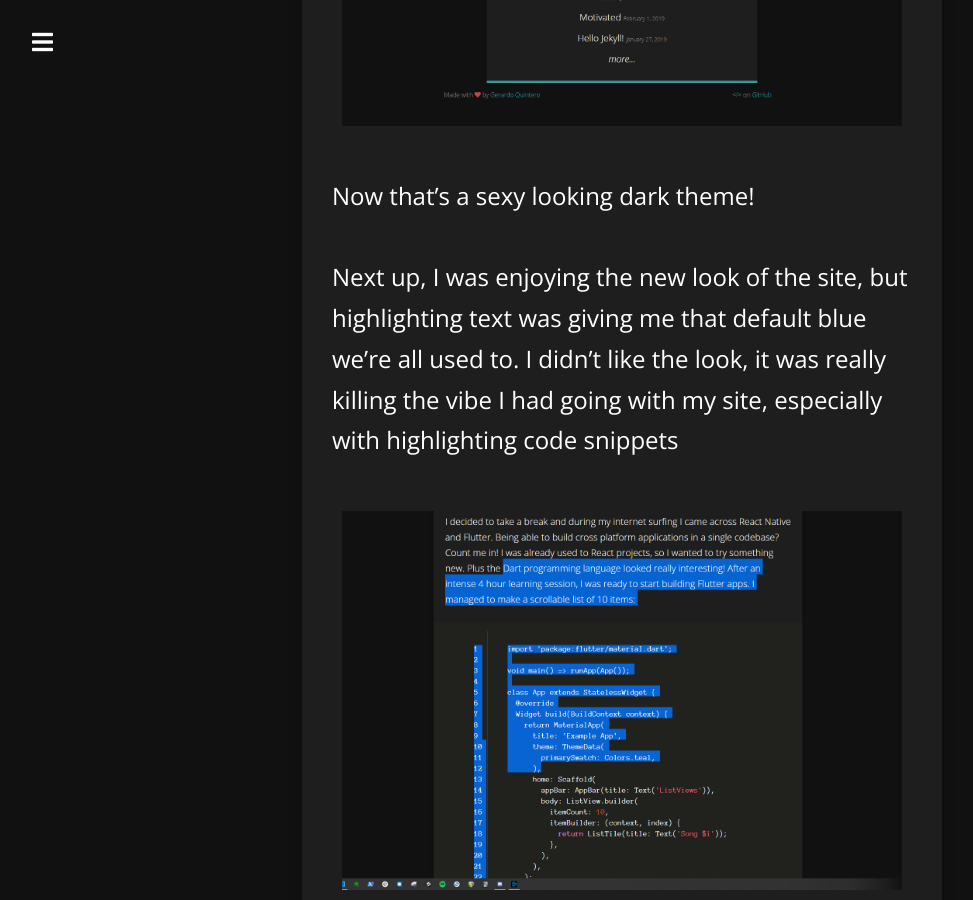
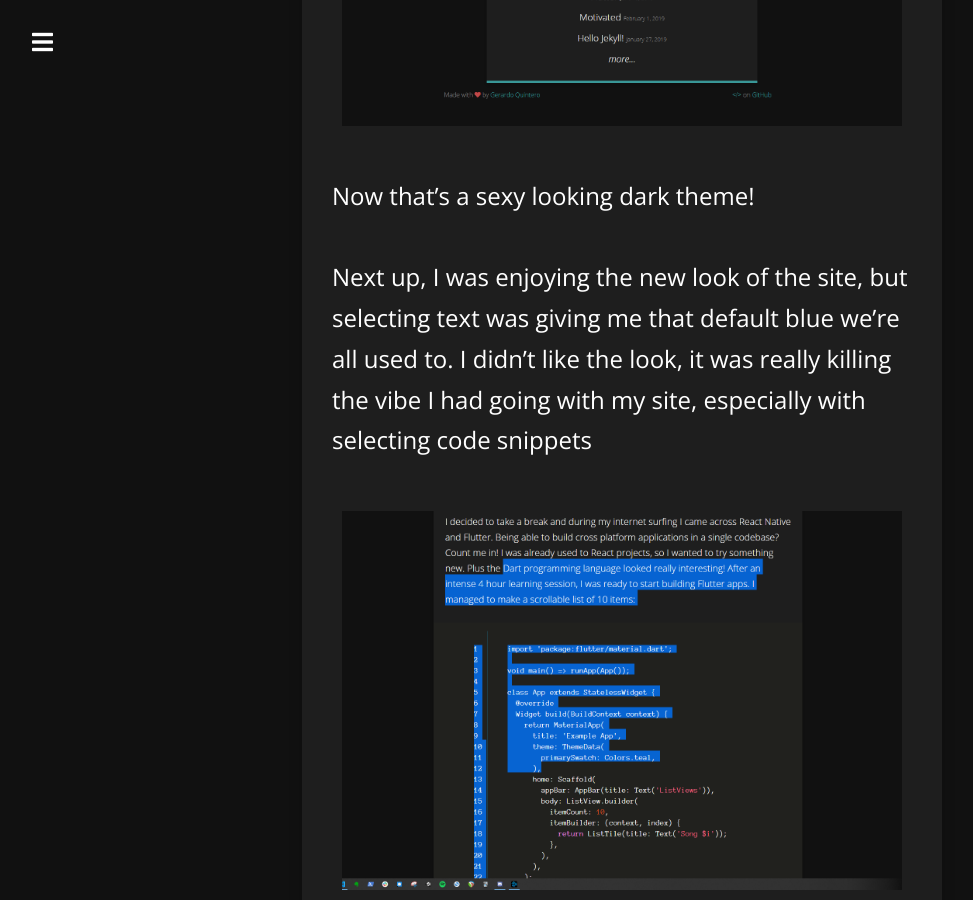
Before and after one commit to jerryq27/jerryq27.github.io, a Jekyll site: the page built from _posts/2019-06-23-website-updates.md, in a window 1280 px wide and 900 px high, scrolled down 1690 px. Shown: the whole window, without its empty margins (18-991 px from the left). Built offline with Jekyll 4.4.1, drawn with Linux system fonts in a browser that asks for light colours; nearby versions of some CDN libraries.

Commit message:
Wording update.

```diff
--- a/_posts/2019-06-23-website-updates.md
+++ b/_posts/2019-06-23-website-updates.md
@@ -24,9 +24,9 @@ Material Design docs and some code refactoring later:
 
 Now that's a sexy looking dark theme!
 
-Next up, I was enjoying the new look of the site, but highlighting text was giving
+Next up, I was enjoying the new look of the site, but selecting text was giving
 me that default blue we're all used to. I didn't like the look, it was really killing
-the vibe I had going with my site, especially with highlighting code snippets
+the vibe I had going with my site, especially with selecting code snippets
 
 <img src="{{ site.images }}/orig-highlighting.png" alt="Original Highlighting">
 
```
